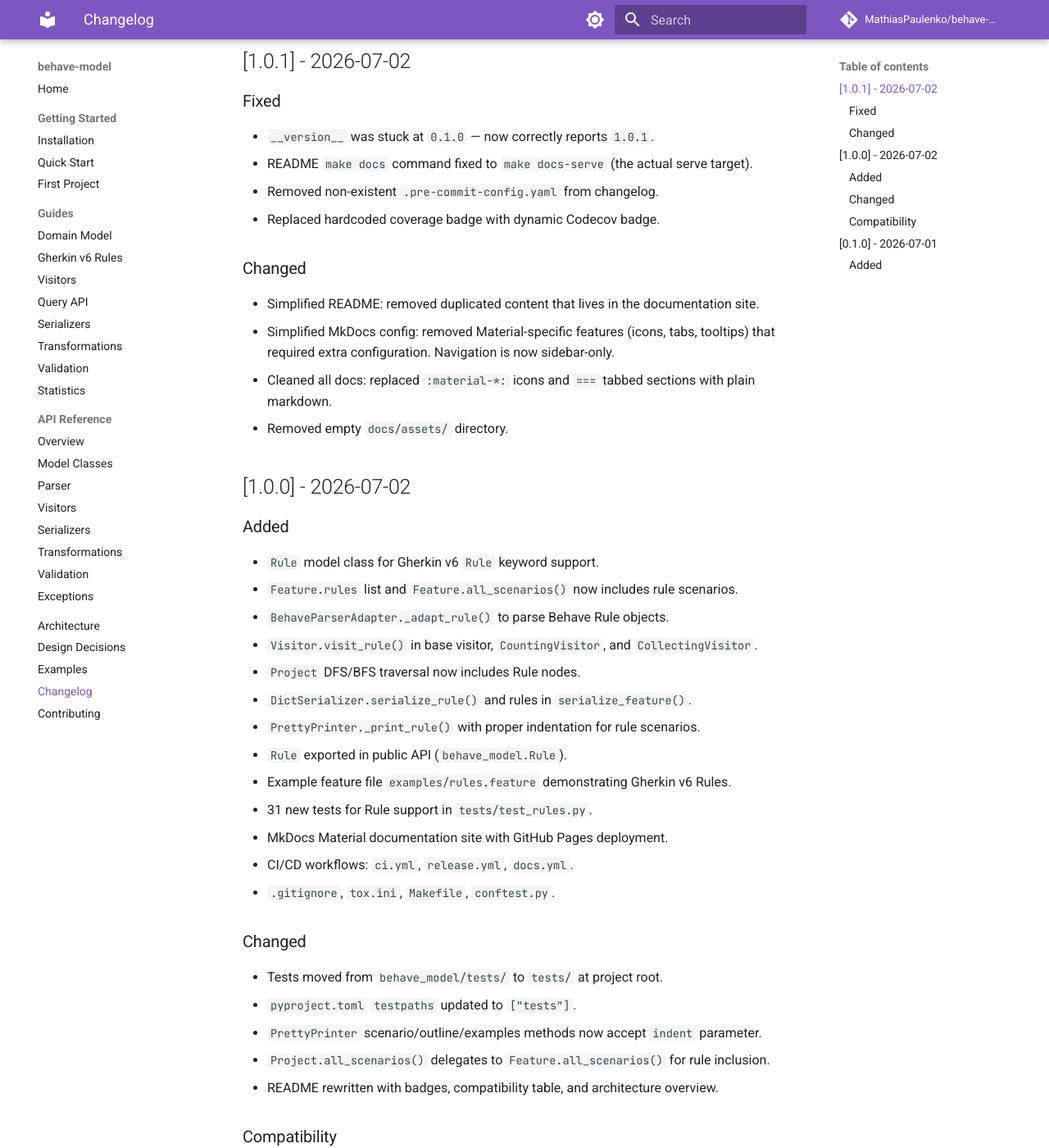
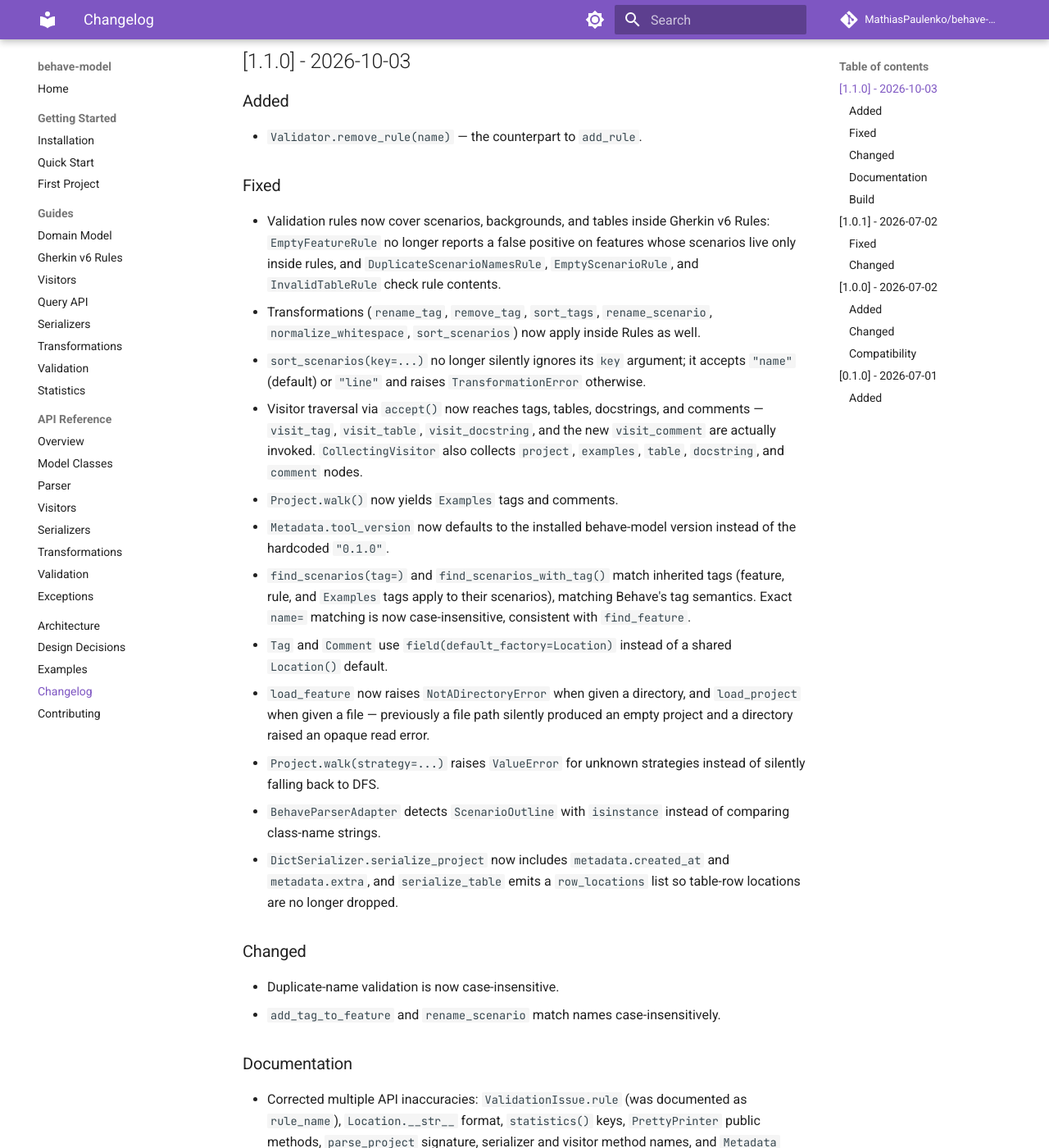
Before and after one commit to MathiasPaulenko/behave-model, an MkDocs documentation site: the page built from docs/changelog.md, in a window 1280 px wide and 1400 px high, scrolled down 230 px. Shown: the whole window at 82% size. Built offline with MkDocs 1.6.1 and Material for MkDocs 9.7.7, drawn with Linux system fonts in a browser that asks for light colours; comment, search, counter and statistics services are not loaded; some of the changed text lies outside the part shown.

Commit message:
chore(release): v1.1.0

```diff
--- a/behave_model/__init__.py
+++ b/behave_model/__init__.py
@@ -93,7 +93,7 @@ from behave_model.validation import (
 )
 from behave_model.visitors import CollectingVisitor, CountingVisitor, Visitor
 
-__version__ = "1.0.1"
+__version__ = "1.1.0"
 
 __all__ = [
     # model
--- a/docs/changelog.md
+++ b/docs/changelog.md
@@ -4,6 +4,70 @@ All notable changes to this project will be documented in this file.
 
 The format is based on [Keep a Changelog](https://keepachangelog.com/en/1.1.0/),
 and this project adheres to [Semantic Versioning](https://semver.org/spec/v2.0.0.html).
+
+## [1.1.0] - 2026-10-03
+
+### Added
+- `Validator.remove_rule(name)` — the counterpart to `add_rule`.
+
+### Fixed
+- Validation rules now cover scenarios, backgrounds, and tables inside
+  Gherkin v6 Rules: `EmptyFeatureRule` no longer reports a false positive
+  on features whose scenarios live only inside rules, and
+  `DuplicateScenarioNamesRule`, `EmptyScenarioRule`, and `InvalidTableRule`
+  check rule contents.
+- Transformations (`rename_tag`, `remove_tag`, `sort_tags`,
+  `rename_scenario`, `normalize_whitespace`, `sort_scenarios`) now apply
+  inside Rules as well.
+- `sort_scenarios(key=...)` no longer silently ignores its `key` argument;
+  it accepts `"name"` (default) or `"line"` and raises `TransformationError`
+  otherwise.
+- Visitor traversal via `accept()` now reaches tags, tables, docstrings,
+  and comments — `visit_tag`, `visit_table`, `visit_docstring`, and the new
+  `visit_comment` are actually invoked. `CollectingVisitor` also collects
+  `project`, `examples`, `table`, `docstring`, and `comment` nodes.
+- `Project.walk()` now yields `Examples` tags and comments.
+- `Metadata.tool_version` now defaults to the installed behave-model
+  version instead of the hardcoded `"0.1.0"`.
+- `find_scenarios(tag=)` and `find_scenarios_with_tag()` match inherited
+  tags (feature, rule, and `Examples` tags apply to their scenarios),
+  matching Behave's tag semantics. Exact `name=` matching is now
+  case-insensitive, consistent with `find_feature`.
+- `Tag` and `Comment` use `field(default_factory=Location)` instead of a
+  shared `Location()` default.
+- `load_feature` now raises `NotADirectoryError` when given a directory,
+  and `load_project` when given a file — previously a file path silently
+  produced an empty project and a directory raised an opaque read error.
+- `Project.walk(strategy=...)` raises `ValueError` for unknown strategies
+  instead of silently falling back to DFS.
+- `BehaveParserAdapter` detects `ScenarioOutline` with `isinstance` instead
+  of comparing class-name strings.
+- `DictSerializer.serialize_project` now includes `metadata.created_at`
+  and `metadata.extra`, and `serialize_table` emits a `row_locations`
+  list so table-row locations are no longer dropped.
+
+### Changed
+- Duplicate-name validation is now case-insensitive.
+- `add_tag_to_feature` and `rename_scenario` match names case-insensitively.
+
+### Documentation
+- Corrected multiple API inaccuracies: `ValidationIssue.rule` (was
+  documented as `rule_name`), `Location.__str__` format, `statistics()`
+  keys, `PrettyPrinter` public methods, `parse_project` signature,
+  serializer and visitor method names, and `Metadata` fields.
+- Removed the incorrect claim that all model classes are frozen
+  dataclasses (only `Location` is frozen).
+- Fixed the project structure listing and dev-dependency claims in the
+  contributing guide.
+
+### Build
+- Added `build` and `twine` to the `dev` extra.
+- `tox.ini` rewritten for tox 4 (`package = editable` + `extras = dev`).
+- Pinned ruff `v0.16.10` in pre-commit and CI lint to keep them in sync.
+- `release.yml`: removed `continue-on-error` on the PyPI publish job so
+  publish failures fail the workflow.
+- `docs.yml`: also triggers on `master` and on changes to the workflow itself.
+
 
 ## [1.0.1] - 2026-07-02
 
--- a/pyproject.toml
+++ b/pyproject.toml
@@ -4,7 +4,7 @@ build-backend = "hatchling.build"
 
 [project]
 name = "behave-model"
-version = "1.0.1"
+version = "1.1.0"
 description = "Canonical object model for Behave projects"
 readme = "README.md"
 license = "MIT"
```
Also changed, not shown: CHANGELOG.md (+64 -0 lines).
